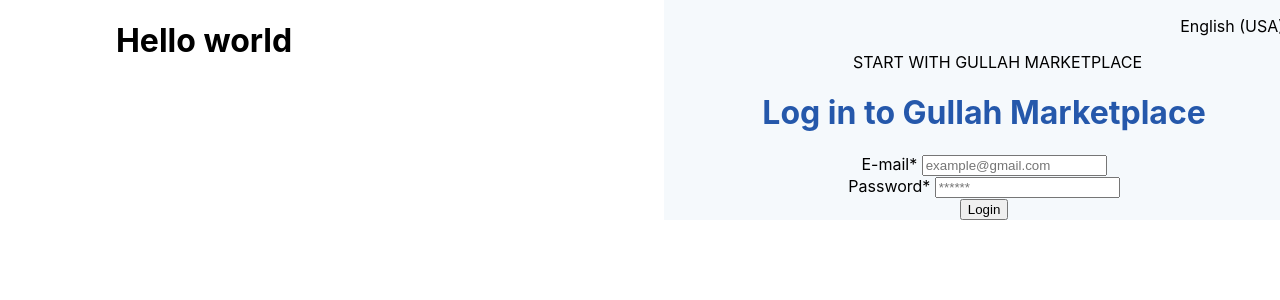
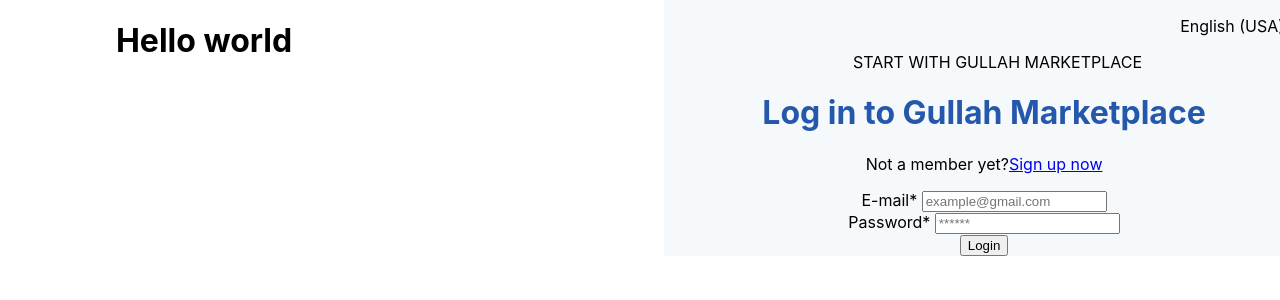
Before and after one commit to Mustafa-ilahi/Gullah-MarketPlace, a React (Create React App) app: page /login in a window 1280 px wide. Shown: the top 300 px of the page. Built offline with nearby package versions, Linux system fonts and the light colour scheme.

Commit message:
some changes

```diff
--- a/src/components/Login/index.js
+++ b/src/components/Login/index.js
@@ -1,5 +1,5 @@
 import { useState } from "react"
-import { useHistory } from "react-router-dom"
+import { Link, useHistory } from "react-router-dom"
 import { login } from "../../config/firebase"
 import './index.css'
 function Login(){
@@ -29,6 +29,9 @@
                 </p>
                 <p id="start-text">&nbsp; &nbsp; &nbsp; &nbsp; &nbsp; &nbsp; &nbsp; &nbsp; &nbsp; &nbsp; &nbsp; &nbsp; &nbsp; &nbsp; &nbsp; &nbsp; &nbsp; &nbsp; &nbsp; &nbsp; &nbsp; START WITH GULLAH MARKETPLACE</p>
                 <h1 id="heading">Log in to Gullah Marketplace</h1>
+                <p>Not a member yet?
+                    <Link to="/signup">Sign up now</Link>
+                </p>
                 <label>E-mail* </label>
                 <input placeholder="example@gmail.com" onChange={(e)=>setEmail(e.target.value)}/>
                 <br />
```
